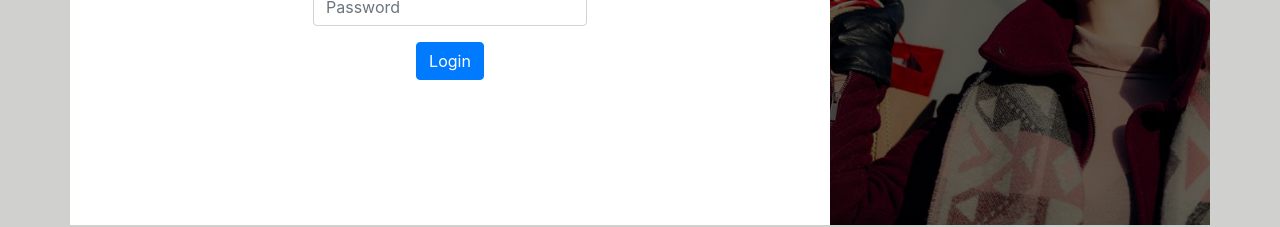
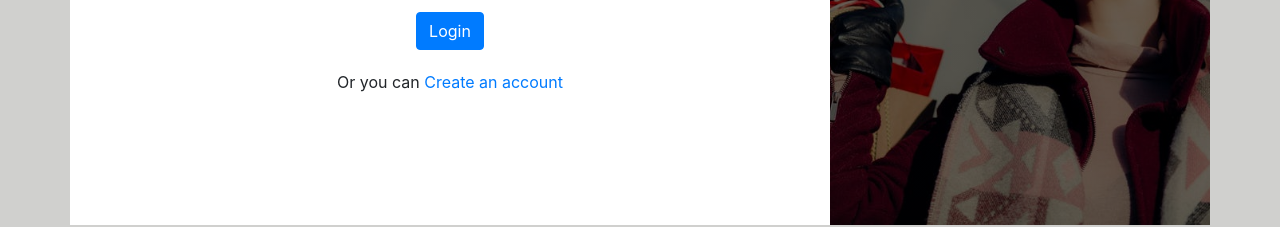
Before and after one commit to moudio/snelux-client, a React (Create React App) app: page /login in a window 1280 px wide. Shown: the part 651-878 px from the top of the page. Built offline with nearby package versions, Linux system fonts and the light colour scheme; no server answers.

Commit message:
Add links to signup and login pages

```diff
--- a/src/pages/Login/Login.css
+++ b/src/pages/Login/Login.css
@@ -44,3 +44,7 @@
 .login-animation-text {
   font-size: 18px;
 }
+
+.create-account {
+  margin-top: 20px;
+}
--- a/src/pages/Login/Login.js
+++ b/src/pages/Login/Login.js
@@ -5,6 +5,7 @@ import { attemptLogin } from '../../actions/actions';
 import FormBackground from '../../pictures/form_background.jpeg';
 import { connect } from 'react-redux';
 import loading from '../../pictures/loading.gif';
+import { Link } from 'react-router-dom';
 
 export const Login = ({ tryLogin, userState }) => {
   function handleLogin(e) {
@@ -72,6 +73,9 @@ export const Login = ({ tryLogin, userState }) => {
               <button type="submit" className="btn btn-primary">
                 Login
               </button>
+              <p className="create-account">
+                Or you can {<Link to="/signup">Create an account</Link>}
+              </p>
             </form>
           </div>
           <div className="col-md-4 form-picture-div"></div>
--- a/src/pages/Signup/Signup.js
+++ b/src/pages/Signup/Signup.js
@@ -3,6 +3,7 @@ import { connect } from 'react-redux';
 import './Signup.css';
 import { attemptSignup } from '../../actions/actions';
 import loading from '../../pictures/loading.gif';
+import { Link } from 'react-router-dom';
 
 function Signup({ signup, userState }) {
   function handleSubmit(e) {
@@ -102,6 +103,7 @@ function Signup({ signup, userState }) {
             >
               Create Account
             </button>
+            <p>Or {<Link to="/login">login to your account</Link>}</p>
           </div>
         </form>
       </div>
```
